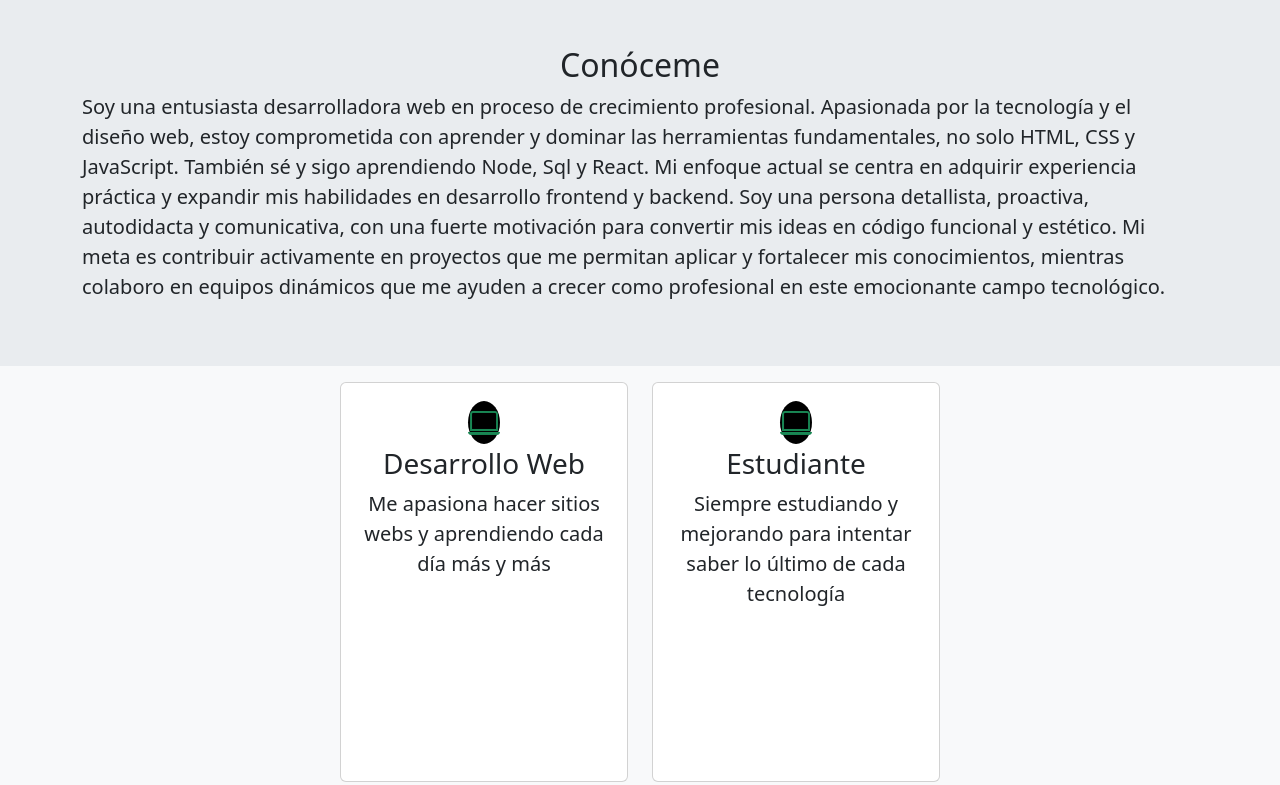
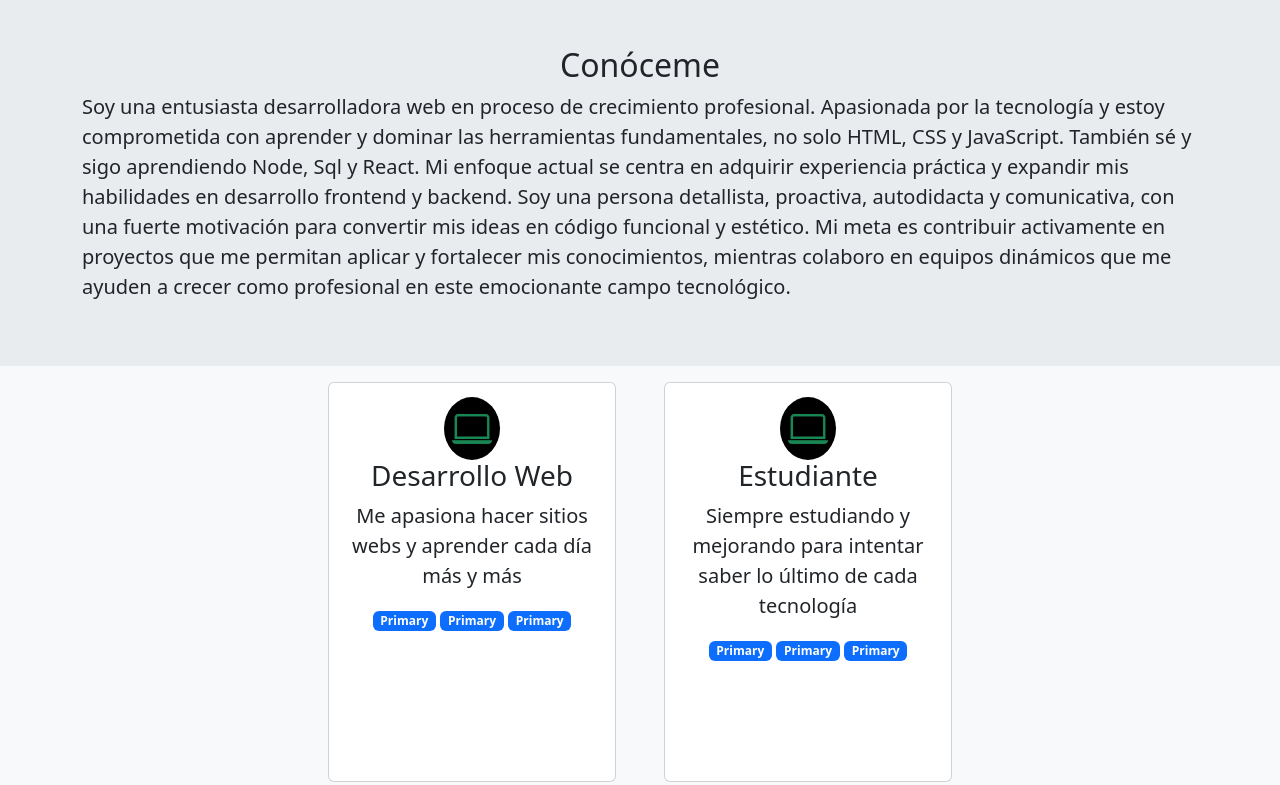
Before and after one commit to Ana-Galvez/Bootstrap-2, a plain HTML site: page index.html in a window 1280 px wide. Shown: the part 894-1679 px from the top of the page. Drawn offline with nearby package versions, Linux system fonts and the light colour scheme; a web font is replaced by a local one.

Commit message:
style and doc: cards and add badge

```diff
--- a/index.html
+++ b/index.html
@@ -29,9 +29,7 @@
     <header class="sticky-top">
       <nav class="navbar navbar-expand-md bg-body-tertiary px-4">
         <div class="container-fluid py-3 text-center">
-          <a class="navbar-brand d-none d-md-block" href="#"
-            ><img src="./img/icono.png" alt="icono" class="img-fluid"
-          /></a>
+          <a class="navbar-brand d-none d-md-block" href="#"><img src="./img/icono.png" alt="icono" class="img-fluid" /></a>
           <button
             class="navbar-toggler border-0"
             type="button"
@@ -63,47 +61,53 @@
     </header>
     <main>
       <article id="top" class="mt-3 d-flex flex-column align-items-center">
-        <img src="./img/desarrollador9.svg" alt="mi foto" class="img-fluid" style="min-width: 100px;" />
+        <img src="./img/desarrollador9.svg" alt="mi foto" class="img-fluid" style="min-width: 100px" />
         <h1>Hola, soy Ana</h1>
         <p class="fs-4">Desarrollo sitios y aplicaciones web</p>
       </article>
       <article class="mt-5 d-flex justify-content-center">
-        <img src="./img/hero-inferior.svg" alt="imagen de hero" class="img-fluid img-hero"/>
+        <img src="./img/hero-inferior.svg" alt="imagen de hero" class="img-fluid img-hero" />
       </article>
 
       <div class="container-fluid bg-body-secondary">
         <article id="sobremi" class="container py-5">
           <h2 class="text-center">Conóceme</h2>
           <p class="fs-5">
-            Soy una entusiasta desarrolladora web en proceso de crecimiento profesional. Apasionada por la tecnología y el diseño
-            web, estoy comprometida con aprender y dominar las herramientas fundamentales, no solo HTML, CSS y JavaScript. También
-            sé y sigo aprendiendo Node, Sql y React. Mi enfoque actual se centra en adquirir experiencia práctica y expandir mis
-            habilidades en desarrollo frontend y backend. Soy una persona detallista, proactiva, autodidacta y comunicativa, con
-            una fuerte motivación para convertir mis ideas en código funcional y estético. Mi meta es contribuir activamente en
-            proyectos que me permitan aplicar y fortalecer mis conocimientos, mientras colaboro en equipos dinámicos que me ayuden
-            a crecer como profesional en este emocionante campo tecnológico.
+            Soy una entusiasta desarrolladora web en proceso de crecimiento profesional. Apasionada por la tecnología y estoy
+            comprometida con aprender y dominar las herramientas fundamentales, no solo HTML, CSS y JavaScript. También sé y sigo
+            aprendiendo Node, Sql y React. Mi enfoque actual se centra en adquirir experiencia práctica y expandir mis habilidades
+            en desarrollo frontend y backend. Soy una persona detallista, proactiva, autodidacta y comunicativa, con una fuerte
+            motivación para convertir mis ideas en código funcional y estético. Mi meta es contribuir activamente en proyectos que
+            me permitan aplicar y fortalecer mis conocimientos, mientras colaboro en equipos dinámicos que me ayuden a crecer como
+            profesional en este emocionante campo tecnológico.
           </p>
         </article>
       </div>
 
       <!-- Cards -->
-      <article class="container mt-3 d-flex justify-content-center">
-        <div class="row text-center">
-          <div class="col-12 col-md-6">
-            <div class="card" style="width: 18rem; height: 25rem">
+      <article class="container mt-3 d-md-flex justify-content-center">
+        <div class="row g-5">
+          <div class="col-12 col-md-6 d-flex justify-content-center">
+            <div class="card text-center" style="width: 18rem; height: 25rem">
               <div class="card-body">
-                <i class="bi bi-laptop fs-2 text-success bg-black rounded-circle"></i>
+                <i class="bi bi-laptop fs-1 text-success bg-black rounded-circle py-1 px-2"></i>
                 <h3 class="card-title">Desarrollo Web</h3>
-                <p class="card-text fs-5">Me apasiona hacer sitios webs y aprendiendo cada día más y más</p>
+                <p class="card-text fs-5">Me apasiona hacer sitios webs y aprender cada día más y más</p>
+                <span class="badge text-bg-primary">Primary</span>
+                <span class="badge text-bg-primary">Primary</span>
+                <span class="badge text-bg-primary">Primary</span>
               </div>
             </div>
           </div>
-          <div class="col-12 col-md-6">
-            <div class="card" style="width: 18rem; height: 25rem">
+          <div class="col-12 col-md-6 d-flex justify-content-center">
+            <div class="card text-center" style="width: 18rem; height: 25rem">
               <div class="card-body">
-                <i class="bi bi-laptop fs-2 text-success bg-black rounded-circle"></i>
+                <i class="bi bi-laptop fs-1 text-success bg-black rounded-circle py-1 px-2"></i>
                 <h3 class="card-title">Estudiante</h3>
                 <p class="card-text fs-5">Siempre estudiando y mejorando para intentar saber lo último de cada tecnología</p>
+                <span class="badge text-bg-primary">Primary</span>
+                <span class="badge text-bg-primary">Primary</span>
+                <span class="badge text-bg-primary">Primary</span>
               </div>
             </div>
           </div>
--- a/styles.css
+++ b/styles.css
@@ -1,6 +1,7 @@
 :root{
-  --color-background:rgb(243, 242, 242);
   --color-hover:rgba(17, 169, 245, 0.5);
+  --color-light:rgb(255,255,255);
+  --color-dark:rgb(27, 27, 50);
 }
 
 *{
@@ -14,6 +15,16 @@ header, footer{
 }
 
 /* bootstrap */
+.card-body:hover{
+  transition: 0.3s all ease-in;
+  color:var(--color-light);
+  background-color: var(--color-dark);
+  -webkit-transition: 0.3s all ease-in;
+  -moz-transition: 0.3s all ease-in;
+  -ms-transition: 0.3s all ease-in;
+  -o-transition: 0.3s all ease-in;
+}
+
 .navbar-nav a:hover{
   transition: all 0.5s ease-in;
   background-color: var(--color-hover);
```
Also changed, not shown: 1 other file.
